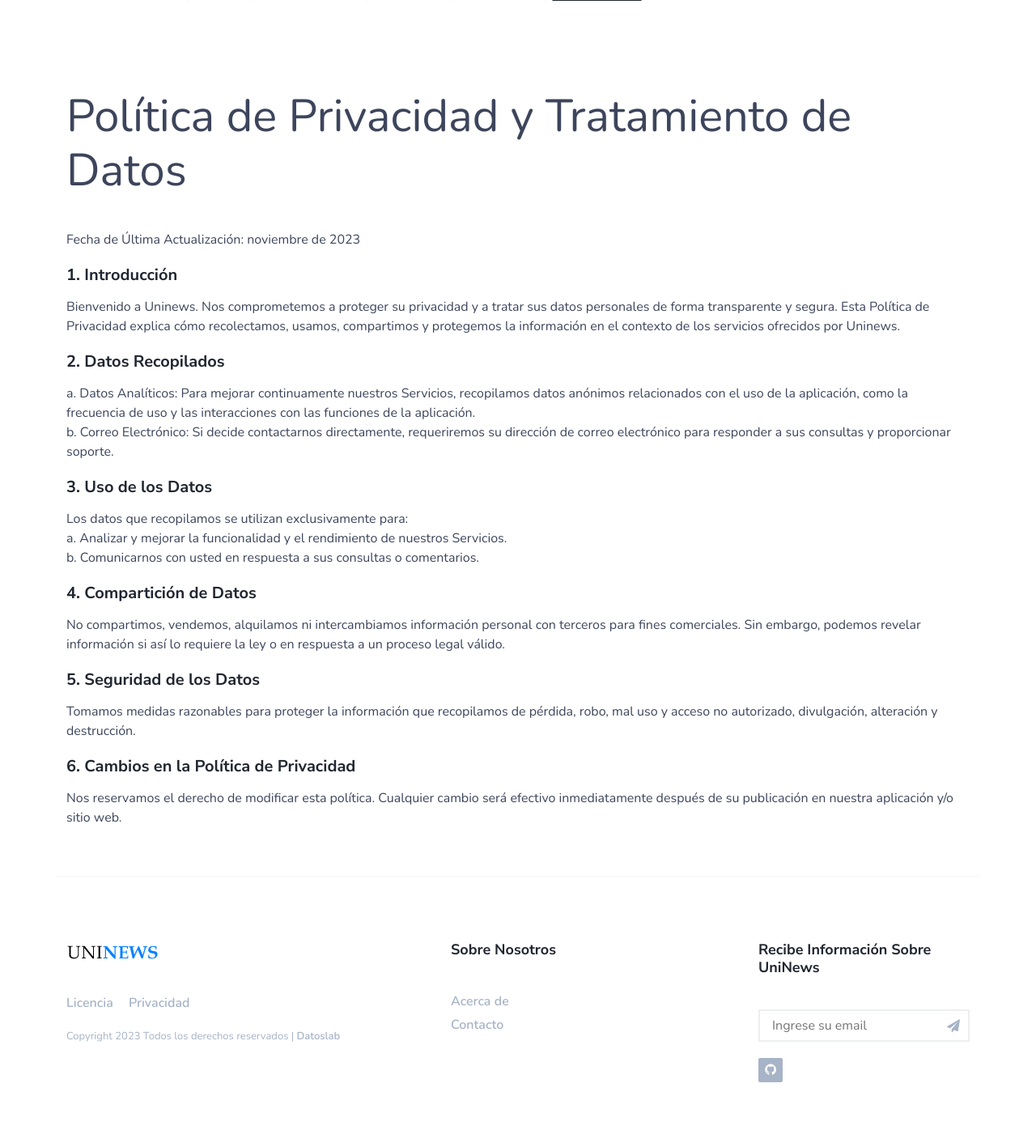
After one commit to ezequiellagos/uninews, a Django app: page /privacidad/ in a window 1280 px wide. The commit adds this page. Shown: the whole page at 81% size. Run offline with Django 3.2, Linux system fonts and the light colour scheme; some libraries are stand-ins or nearby versions.

Commit message:
Add: Politica de privacidad

```diff
--- a/core/templates/core/base.html
+++ b/core/templates/core/base.html
@@ -452,6 +452,7 @@
                         </div>
                         <ul class="footer-nav">
                             <li><a href="{% url 'license' %}">Licencia</a></li>
+                            <li><a href="{% url 'privacy' %}">Privacidad</a></li>
                         </ul>
                         <div class="footer-copyright">
                             <span> <!-- Link back to Colorlib can't be removed. Template is licensed under MIT -->
--- /dev/null
+++ b/core/templates/core/privacy.html
@@ -0,0 +1,87 @@
+{% extends "core/base.html" %}
+
+{% load static %}
+
+{% block title %}Política de Privacidad y Tratamiento de Datos{% endblock %}
+
+{% block content %}
+
+<!-- section -->
+<div class="section">
+    <!-- container -->
+    <div class="container">
+        <!-- row -->
+        <div class="row">
+            <div class="col-md-12">
+                <div class="section-title">
+                    <div class="display-4">Política de Privacidad y Tratamiento de Datos</div>
+                </div>
+            </div>
+        </div>
+        <!-- /row -->
+
+        <div class="row">
+            <div class="col-md-12">
+
+                <div class="row">
+                    <div class="col-md-12 text-justify">
+                        <p>
+                            <b>Fecha de Última Actualización: noviembre de 2023</b>
+                        </p>
+                        <p>
+                            <h5>1. Introducción</h5>
+                            Bienvenido a Uninews. Nos comprometemos a proteger su privacidad y a tratar sus datos personales de forma transparente y segura. Esta Política de Privacidad explica cómo recolectamos, usamos, compartimos y protegemos la información en el contexto de los servicios ofrecidos por Uninews.
+                        </p>
+
+                        <p>
+                            <h5>2. Datos Recopilados</h5>
+                            <ul>
+                                <li>
+                                    a. Datos Analíticos: Para mejorar continuamente nuestros Servicios, recopilamos datos anónimos relacionados con el uso de la aplicación, como la frecuencia de uso y las interacciones con las funciones de la aplicación.
+                                </li>
+                                <li>
+                                    b. Correo Electrónico: Si decide contactarnos directamente, requeriremos su dirección de correo electrónico para responder a sus consultas y proporcionar soporte.
+                                </li>
+                            </ul>
+                        </p>
+
+                        <p>
+                            <h5>3. Uso de los Datos</h5>
+                            Los datos que recopilamos se utilizan exclusivamente para:
+                            <ul>
+                                <li>
+                                    a. Analizar y mejorar la funcionalidad y el rendimiento de nuestros Servicios.
+                                </li>
+                                <li>
+                                    b. Comunicarnos con usted en respuesta a sus consultas o comentarios.
+                                </li>
+                            </ul>
+                        </p>
+
+                        <p>
+                            <h5>4. Compartición de Datos</h5>
+                            No compartimos, vendemos, alquilamos ni intercambiamos información personal con terceros para fines comerciales. Sin embargo, podemos revelar información si así lo requiere la ley o en respuesta a un proceso legal válido.
+                        </p>
+
+                        <p>
+                            <h5>5. Seguridad de los Datos</h5>
+                            Tomamos medidas razonables para proteger la información que recopilamos de pérdida, robo, mal uso y acceso no autorizado, divulgación, alteración y destrucción.
+                        </p>
+
+                        <p>
+                            <h5>6. Cambios en la Política de Privacidad</h5>
+                            Nos reservamos el derecho de modificar esta política. Cualquier cambio será efectivo inmediatamente después de su publicación en nuestra aplicación y/o sitio web.
+                        </p>
+                    </div>
+                </div>
+            </div>
+
+            <div class="clearfix visible-md visible-lg"></div>
+        </div>
+        <!-- /row -->
+    </div>
+    <!-- /container -->
+</div>
+<!-- /section -->
+
+{% endblock %}
--- a/core/views.py
+++ b/core/views.py
@@ -15,6 +15,9 @@ def contact(request):
 
 def license(request):
     return render(request, "core/license.html")
+
+def privacy(request):
+    return render(request, "core/privacy.html")
 
 def universities(request):
     universities = Universidad.objects.order_by('alias')
--- a/uninews/urls.py
+++ b/uninews/urls.py
@@ -38,6 +38,7 @@ urlpatterns = [
     path('nosotros/', core_views.about, name='about'),
     path('contacto/', core_views.contact, name='contact'),
     path('licencia/', core_views.license, name='license'),
+    path('privacidad/', core_views.privacy, name='privacy'),
     path('universidades/', core_views.universities, name='universities'),
     path('categorias/', core_views.categories, name='categories'),
     path('regiones/', core_views.regiones, name='regiones'),
```
